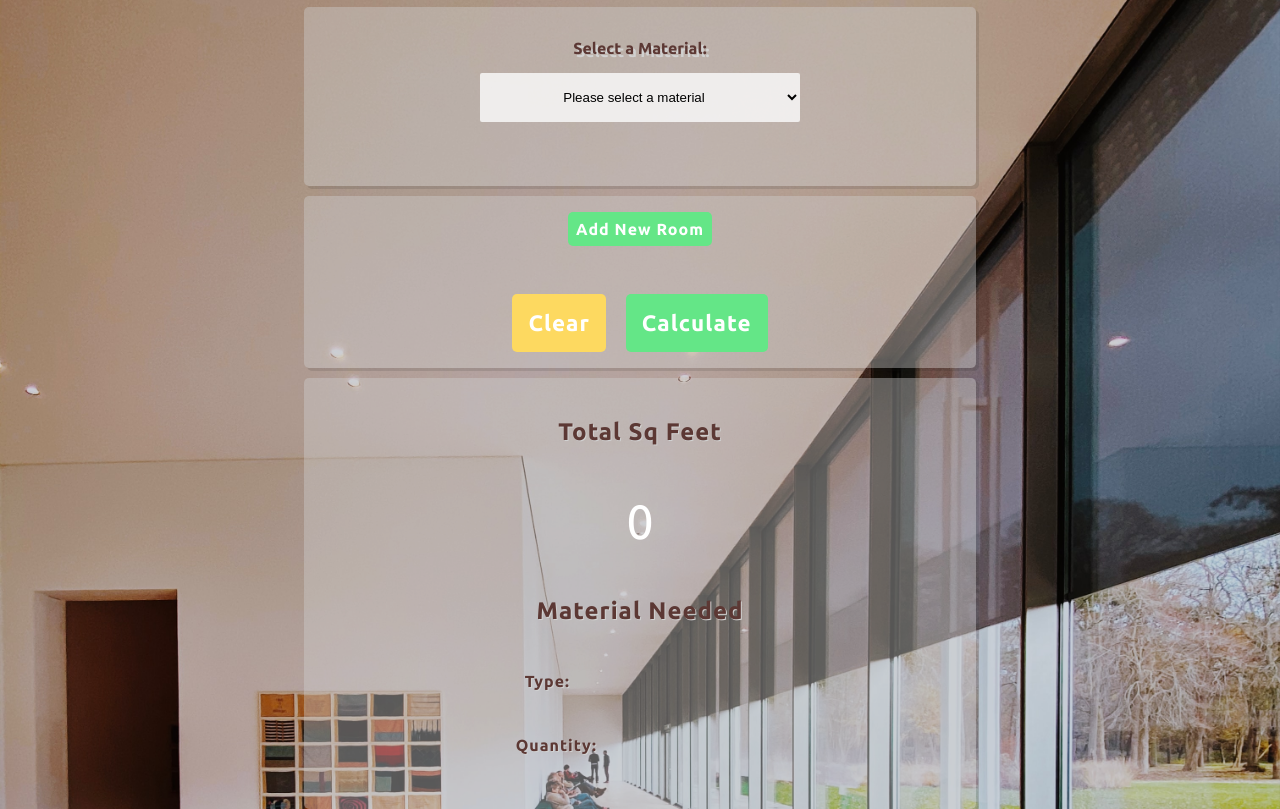
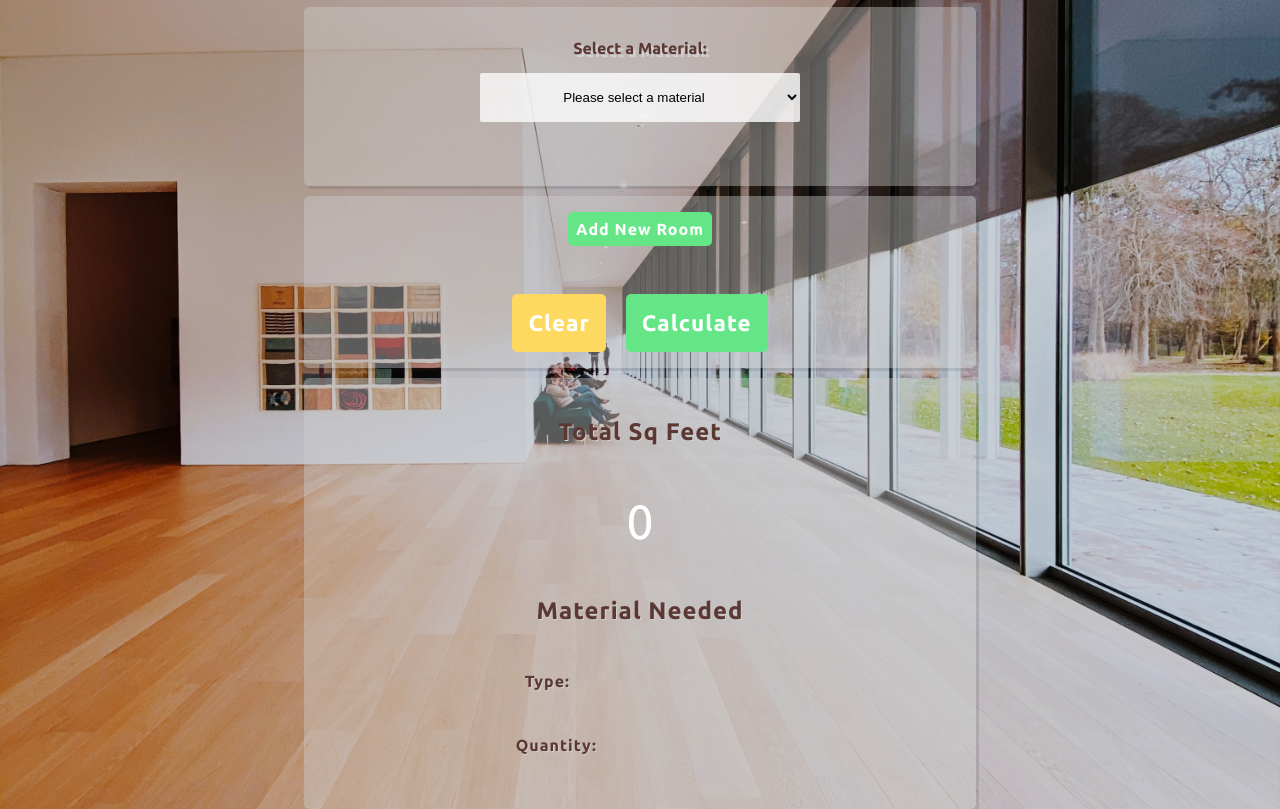
Before and after one commit to AnthonyJRay/materials-calculator, a website: page index.html in a window 1280 px wide. Shown: the part 82-891 px from the top of the page. Drawn offline with Linux system fonts and the light colour scheme.

Commit message:
Fixed bug with background image positioning.

```diff
--- a/styles.scss
+++ b/styles.scss
@@ -12,12 +12,14 @@ $Warning: rgb(253, 217, 96);
 $WarningHover: rgb(234, 216, 154);
 
 body {
+  width: 100vw;
   margin: 0;
   padding: 0;
   box-sizing: border-box;
   background-image: url('./dist/assets/flooring-image.jpg');
   background-repeat: no-repeat;
   background-size: cover;
+  background-position: 50% 50%;
 }
 
 .wrapper {
```
Also changed, not shown: dist/css/styles.min.css, styles.css, 2 other files.
